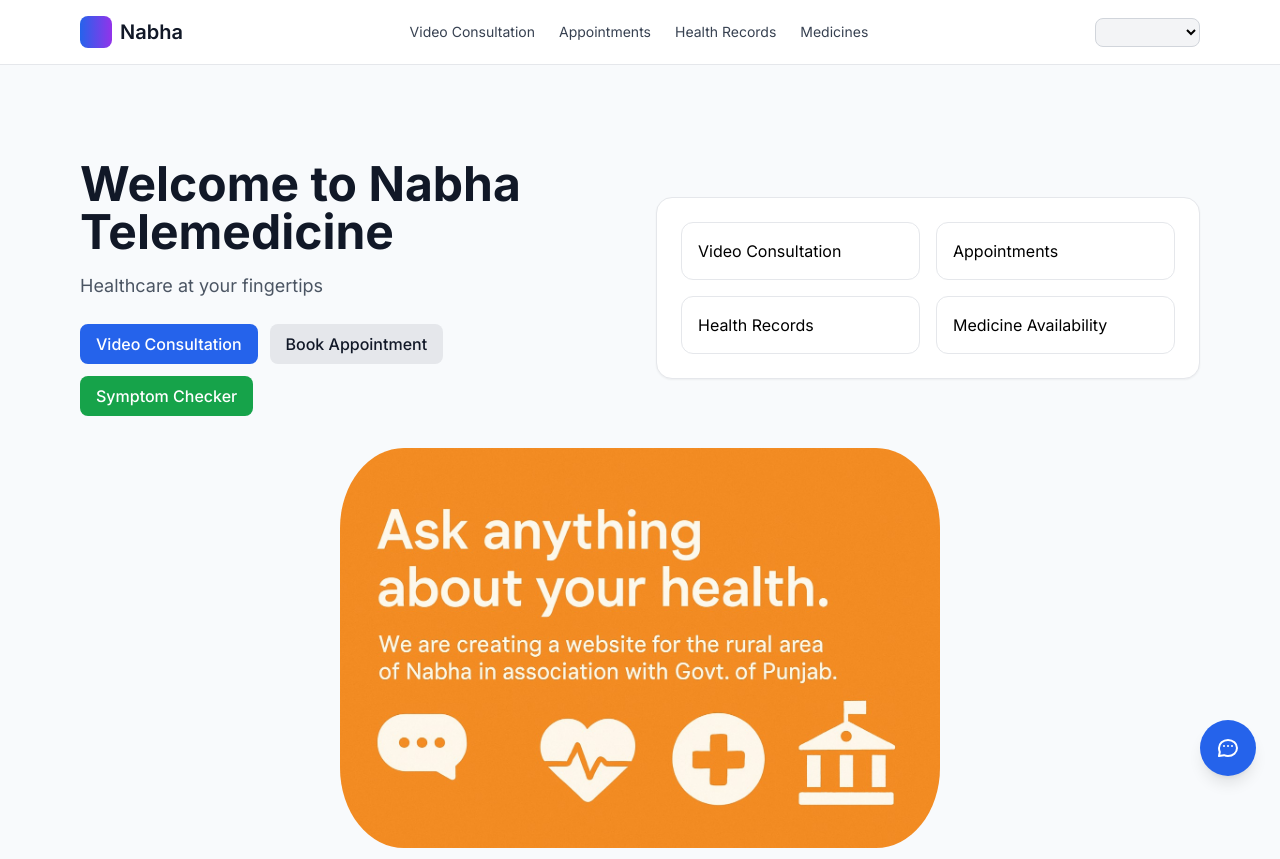
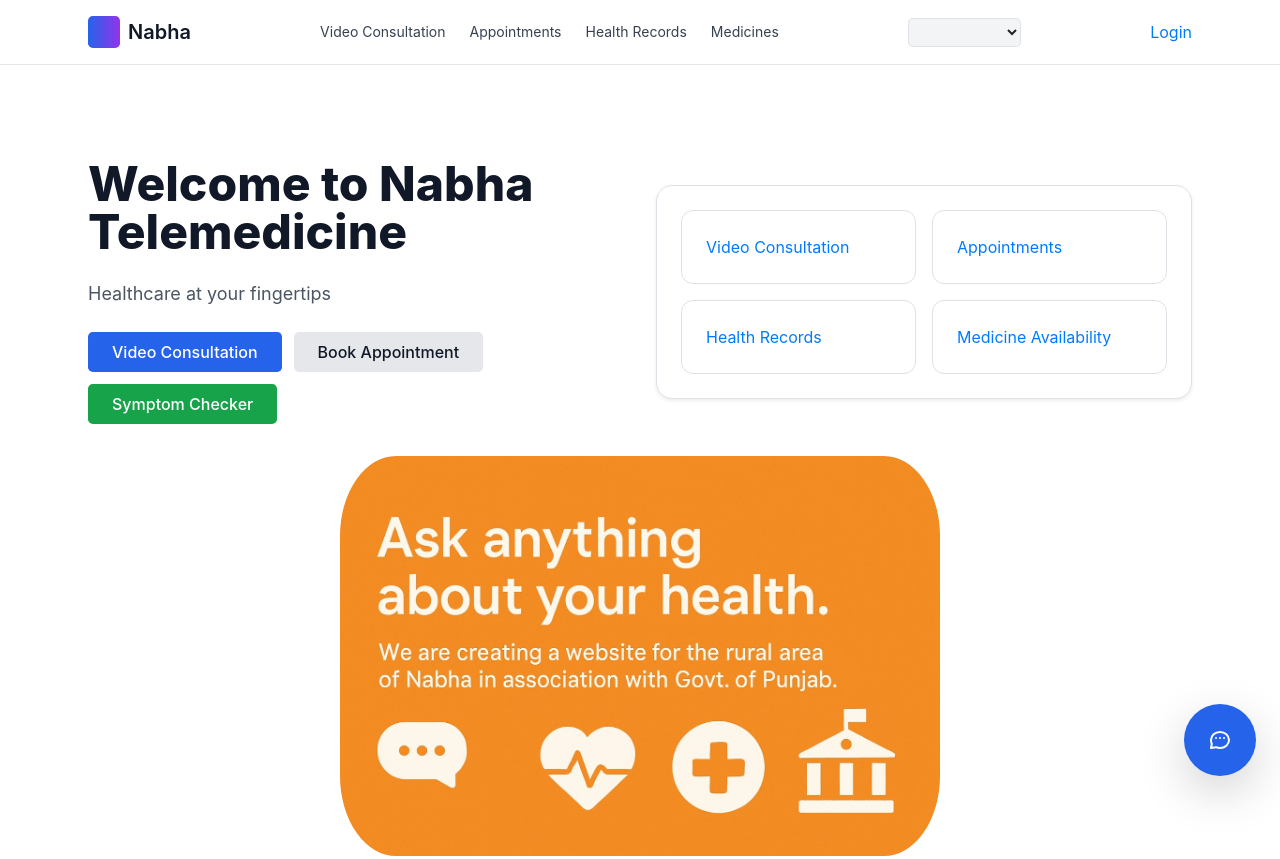
Before and after one commit to Murari772/SIH_Website, a plain HTML site: page index.html in a window 1280 px wide. Shown: the top 859 px of the page. Drawn offline with nearby package versions, Linux system fonts and the light colour scheme.

Commit message:
link login page

```diff
--- a/index.html
+++ b/index.html
@@ -14,7 +14,10 @@ Here’s a single self-contained HTML file that links everything together: attra
 	<link rel="preconnect" href="https://fonts.gstatic.com" crossorigin>
 	<link href="https://fonts.googleapis.com/css2?family=Inter:wght@300;400;500;600;700&display=swap" rel="stylesheet">
     <link rel="stylesheet" href="style.css">
-
+	<link rel="stylesheet" href="https://stackpath.bootstrapcdn.com/bootstrap/4.5.2/css/bootstrap.min.css" integrity="sha384-JcKb8q3iqJ61gNV9KGb8thSsNjpSL0n8PARn9HuZOnIxN0hoP+VmmDGMN5t9UJ0Z" crossorigin="anonymous">
+    <script src="https://code.jquery.com/jquery-3.5.1.slim.min.js" integrity="sha384-DfXdz2htPH0lsSSs5nCTpuj/zy4C+OGpamoFVy38MVBnE+IbbVYUew+OrCXaRkfj" crossorigin="anonymous"></script>
+    <script src="https://cdn.jsdelivr.net/npm/popper.js@1.16.1/dist/umd/popper.min.js" integrity="sha384-9/reFTGAW83EW2RDu2S0VKaIzap3H66lZH81PoYlFhbGU+6BZp6G7niu735Sk7lN" crossorigin="anonymous"></script>
+    <script src="https://stackpath.bootstrapcdn.com/bootstrap/4.5.2/js/bootstrap.min.js" integrity="sha384-B4gt1jrGC7Jh4AgTPSdUtOBvfO8shuf57BaghqFfPlYxofvL8/KUEfYiJOMMV+rV" crossorigin="anonymous"></script>
 	<!-- i18next (CDN) -->
 	<script src="https://unpkg.com/i18next@23.10.1/dist/umd/i18next.min.js"></script>
 	<script src="https://unpkg.com/i18next-browser-languagedetector@7.1.0/i18nextBrowserLanguageDetector.min.js"></script>
@@ -49,6 +52,7 @@ Here’s a single self-contained HTML file that links everything together: attra
                         <option value="ml">മലയാളം</option>
 					</select>
 				</div>
+				<div><a href="login.html"><button class="login-button">Login</button></a></div>
 			</div>
 		</div>
 	</nav>
```
